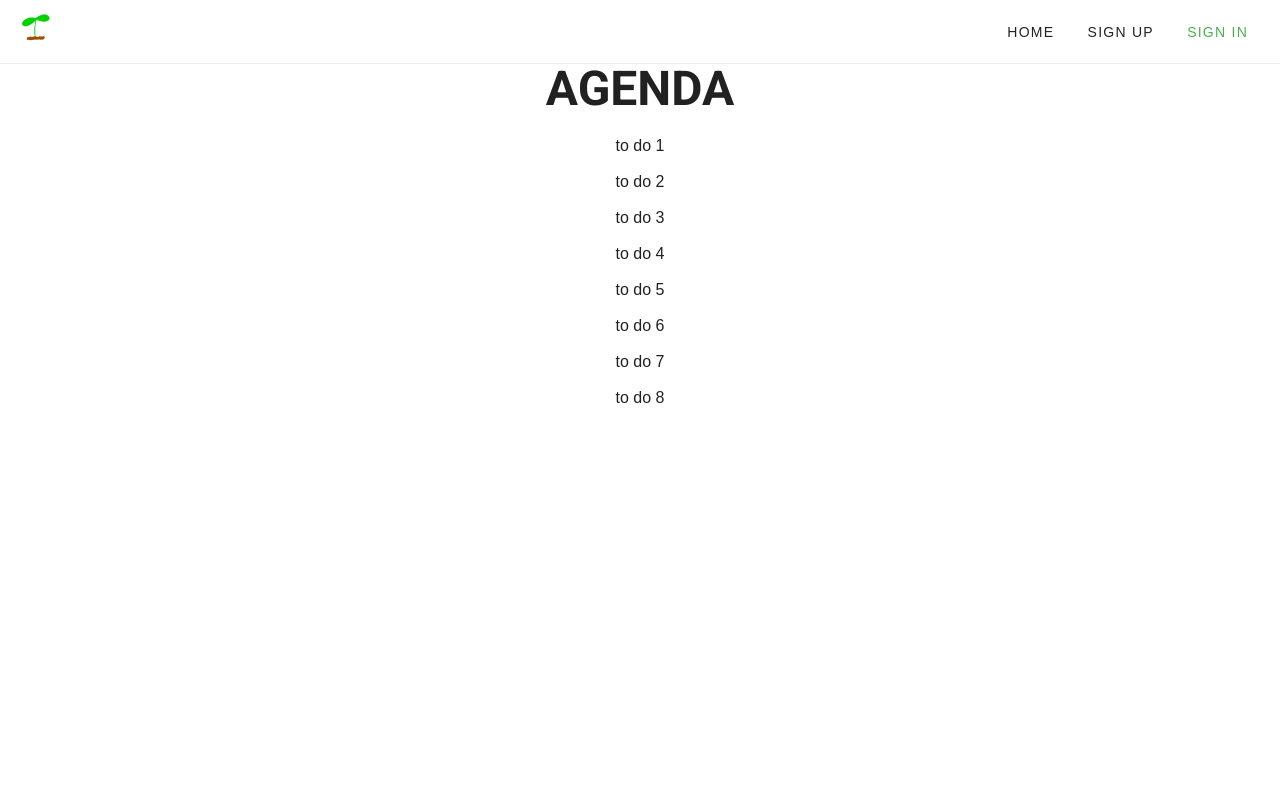
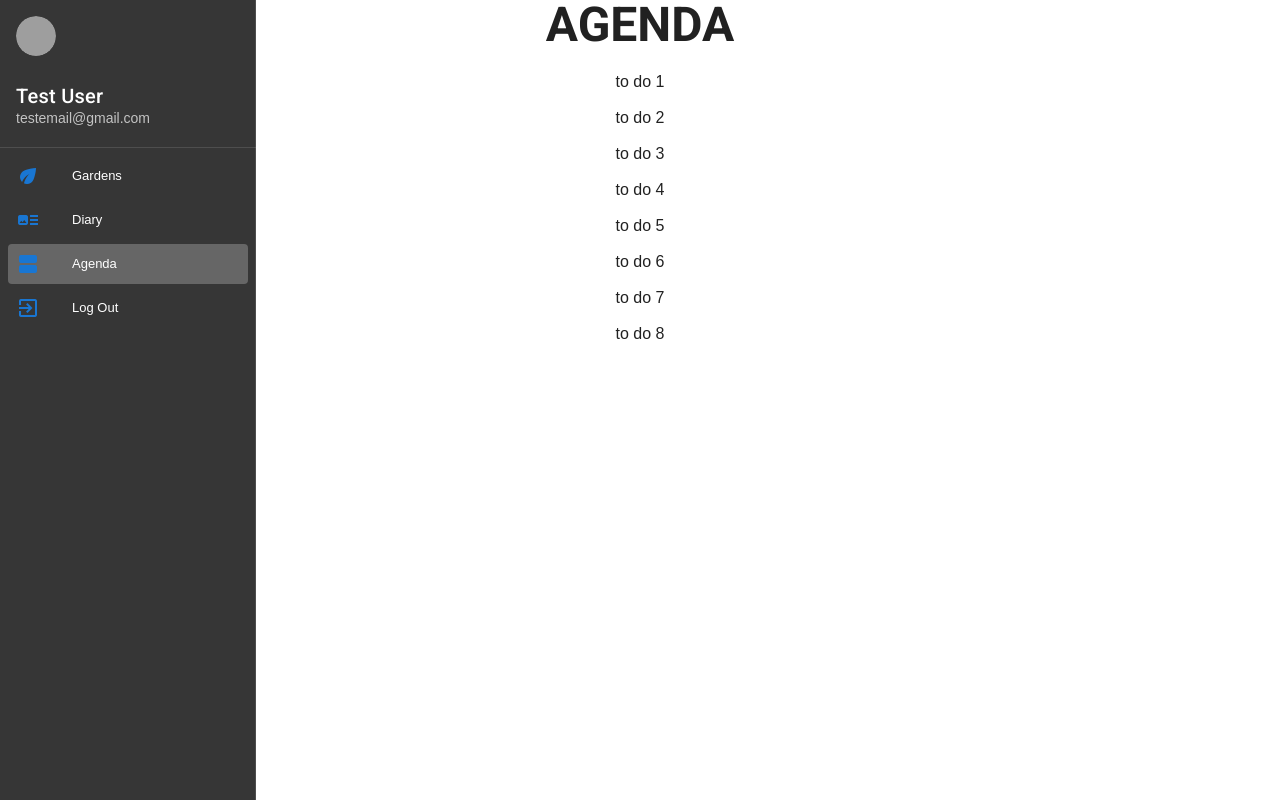
Before and after one commit to Archivolt1/helpmegrow-web, a Nuxt app: page /agenda in a window 1280 px wide. Built offline with nearby package versions, Linux system fonts and the light colour scheme; grey boxes are pictures that could not be loaded; a web font is replaced by a local one.

Commit message:
App layouts.

```diff
--- a/layouts/appDefault.vue
+++ b/layouts/appDefault.vue
@@ -1,4 +1,5 @@
 <template>
+    <v-app>
         <v-navigation-drawer :mini-variant-width="70" absolute dark expand-on-hover permanent>
             <v-list nav>
                 <v-list-item class="px-2">
@@ -19,28 +20,32 @@
                     <v-list-item-icon>
                         <v-icon color="primary">eco</v-icon>
                     </v-list-item-icon>
-                <v-list-item-title>&nbsp;&nbsp;&nbsp;Gardens</v-list-item-title>
+                    <v-list-item-title>Gardens</v-list-item-title>
                 </v-list-item>
                 <v-list-item :key="'diary'" link to="/diary">
                     <v-list-item-icon>
                         <v-icon color="primary">art_track</v-icon>
                     </v-list-item-icon>
-                <v-list-item-title>&nbsp;&nbsp;&nbsp;Diary</v-list-item-title>
+                    <v-list-item-title>Diary</v-list-item-title>
                 </v-list-item>
                 <v-list-item :key="'agenda'" link to="/agenda">
                     <v-list-item-icon>
                         <v-icon color="primary">view_agenda</v-icon>
                     </v-list-item-icon>
-                <v-list-item-title>&nbsp;&nbsp;&nbsp;Agenda</v-list-item-title>
+                    <v-list-item-title>Agenda</v-list-item-title>
                 </v-list-item>
                 <v-list-item :key="'logout'" link to="/logout">
                     <v-list-item-icon>
                         <v-icon color="primary">exit_to_app</v-icon>
                     </v-list-item-icon>
-                <v-list-item-title>&nbsp;&nbsp;&nbsp;Log Out</v-list-item-title>
+                    <v-list-item-title>Log Out</v-list-item-title>
                 </v-list-item>
             </v-list>
         </v-navigation-drawer>
+        <main>
+            <nuxt/>
+        </main>
+    </v-app>
 </template>
 
 <script>
--- a/layouts/default.vue
+++ b/layouts/default.vue
@@ -1,7 +1,7 @@
 <template>
     <v-app>
+        <main-toolbar/>
         <main>
-            <main-toolbar/>
             <nuxt/>
         </main>
     </v-app>
--- a/pages/agenda.vue
+++ b/pages/agenda.vue
@@ -34,7 +34,8 @@
 
 <script>
     export default {
-        name: "agenda"
+        name: "agenda",
+        layout: "appDefault",
     }
 </script>
 
--- a/pages/diary.vue
+++ b/pages/diary.vue
@@ -4,7 +4,8 @@
 
 <script>
     export default {
-        name: "diary"
+        name: "diary",
+        layout: "appDefault",
     }
 </script>
 
--- a/pages/profile.vue
+++ b/pages/profile.vue
@@ -4,7 +4,8 @@
 
 <script>
     export default {
-        name: "profile"
+        name: "profile",
+        layout: "appDefault",
     }
 </script>
 
```
Lines whose indentation alone changed are shown as unchanged.
